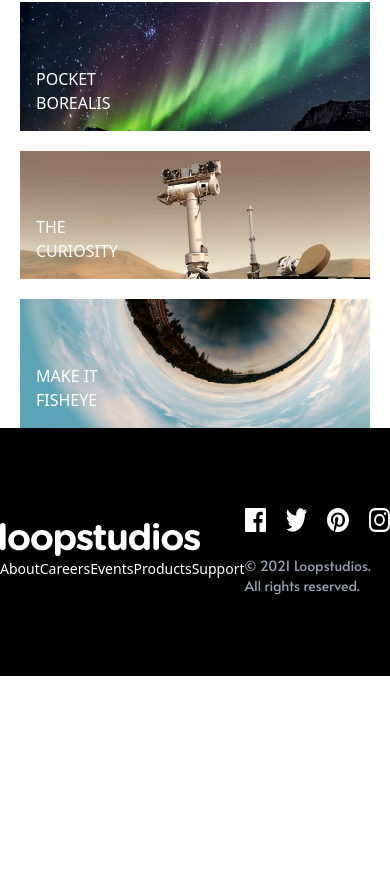
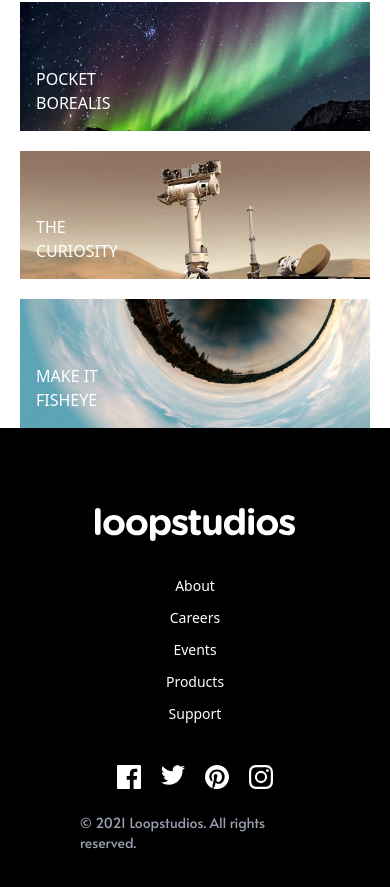
Before and after one commit to Elai5/loopstudio, a React (Vite) app: page / in a window 390 px wide. Shown: the part 2078-2965 px from the top of the page. Before the commit the page ends 2754 px from the top, so only its background shows below. Built offline with nearby package versions, Linux system fonts and the light colour scheme.

Commit message:
style: update footer responsive layout

```diff
--- a/src/components/Footer.jsx
+++ b/src/components/Footer.jsx
@@ -19,8 +19,8 @@ export default function Footer() {
   }
 
   return (
-    <footer className='footer bg-black text-white md:px-40 py-20 sm:px-20 flex md:flex-row sm:flex-col justify-between items-center md:gap-0 sm:gap-10'>
-      <section className='footer-section flex flex-col md:items-start sm:items-center md:gap-6 sm:gap-8'>
+    <footer className='footer bg-black text-white px-20 lg:px-40 py-20 flex flex-col lg:flex-row justify-between items-center gap-10 lg:gap-0'>
+      <section className='footer-section flex flex-col items-center lg:items-start gap-8 lg:gap-6'>
         <div className="footer-logo">
           <img
             src={footerProps.logo}
@@ -33,9 +33,9 @@ export default function Footer() {
           aria-label="Secondary Navigation"
           role="navigation"
         >
-          <ul className="flex md:flex-row sm:flex-col md:gap-8 sm:gap-2 md:text-left sm:text-center">
+          <ul className="flex flex-col lg:flex-row gap-2 lg:gap-8 text-center lg:text-left">
             {footerProps.secondaryNav.map((item, index) => (
-              <li key={index} className='footer-item md:p-0 sm:p-2'>
+              <li key={index} className='footer-item lg:p-0 sm:p-2'>
                 <a href={item.href} className="footer-item-link text-sm">
                   {item.name}
                 </a>
@@ -44,12 +44,12 @@ export default function Footer() {
           </ul>
         </nav>
       </section>
-      <section className='social-icons flex flex-col md:items-end sm:items-center gap-6 font-alata'>
+      <section className='social-icons flex flex-col items-center lg:items-end gap-6 font-alata'>
         <ul className='flex gap-5'>
           {footerProps.socialIcons.map((icon, index) => (
             <li>
               <a href="#" key={index} className="social-icon">
-                <img src={icon.src} alt={icon.alt} className="w-6 h-6" />
+                <img src={icon.src} alt={icon.alt} className="w-6 h-auto" />
               </a>
             </li>
           ))}
```
